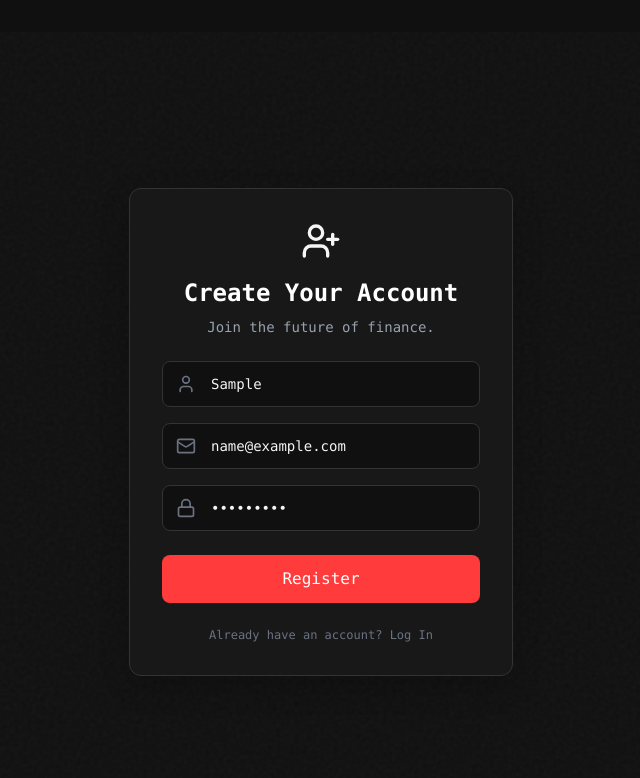
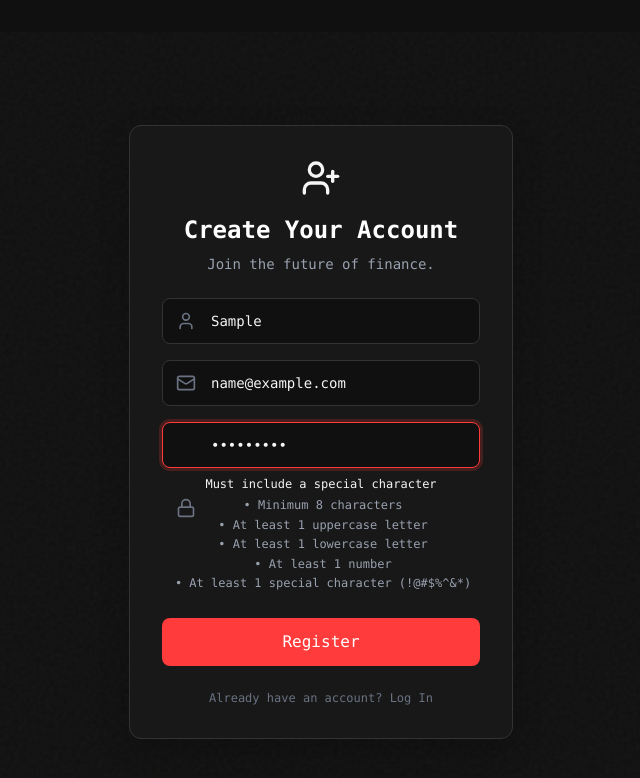
Before and after one commit to HeetBhuva007/Web3_Wallet, a React (Vite) app in the folder frontend/: page /register in a window 1280 px wide. Both pictures are taken after typing "Sample", "name@example.com", "Sample123" into the empty fields and a click on the button "Register". Shown: the top 778 px of the page, without its empty margins (319-959 px from the left). Built offline with nearby package versions, Linux system fonts and the light colour scheme; no server answers.

Commit message:
cors resolved

```diff
--- a/frontend/src/pages/register.jsx
+++ b/frontend/src/pages/register.jsx
@@ -94,12 +94,33 @@ const RegisterPage = () => {
     placeholder="Password"
     {...register('password', {
       required: 'Password is required',
-                minLength: { value: 8, message: 'Password must be at least 8 characters' }
+      minLength: {
+        value: 8,
+        message: 'Password must be at least 8 characters'
+      },
+      validate: {
+        hasUpper: (v) => /[A-Z]/.test(v) || "Must include an uppercase letter",
+        hasLower: (v) => /[a-z]/.test(v) || "Must include a lowercase letter",
+        hasNumber: (v) => /[0-9]/.test(v) || "Must include a number",
+        hasSpecial: (v) => /[!@#$%^&*]/.test(v) || "Must include a special character"
+      }
     })}
-              className={`w-full pl-12 pr-4 py-3 text-sm rounded-lg backpack-input ${errors.password ? 'border-brand-red' : 'border-border-color'}`}
+    className={`w-full pl-12 pr-4 py-3 text-sm rounded-lg backpack-input ${
+      errors.password ? 'border-brand-red' : 'border-border-color'
+    }`}
   />
-            {errors.password && <p className="mt-2 text-xs text-brand-red">{errors.password.message}</p>}
+  {errors.password && (
+    <p className="mt-2 text-xs text-brand-red">{errors.password.message}</p>
+  )}
+  <ul className="text-xs text-gray-400 mt-1 ml-1 leading-relaxed">
+    <li>• Minimum 8 characters</li>
+    <li>• At least 1 uppercase letter</li>
+    <li>• At least 1 lowercase letter</li>
+    <li>• At least 1 number</li>
+    <li>• At least 1 special character (!@#$%^&*)</li>
+  </ul>
 </div>
+
 
           {/* API Error Display */}
           {apiError && (
```
Lines whose indentation alone changed are shown as unchanged.
